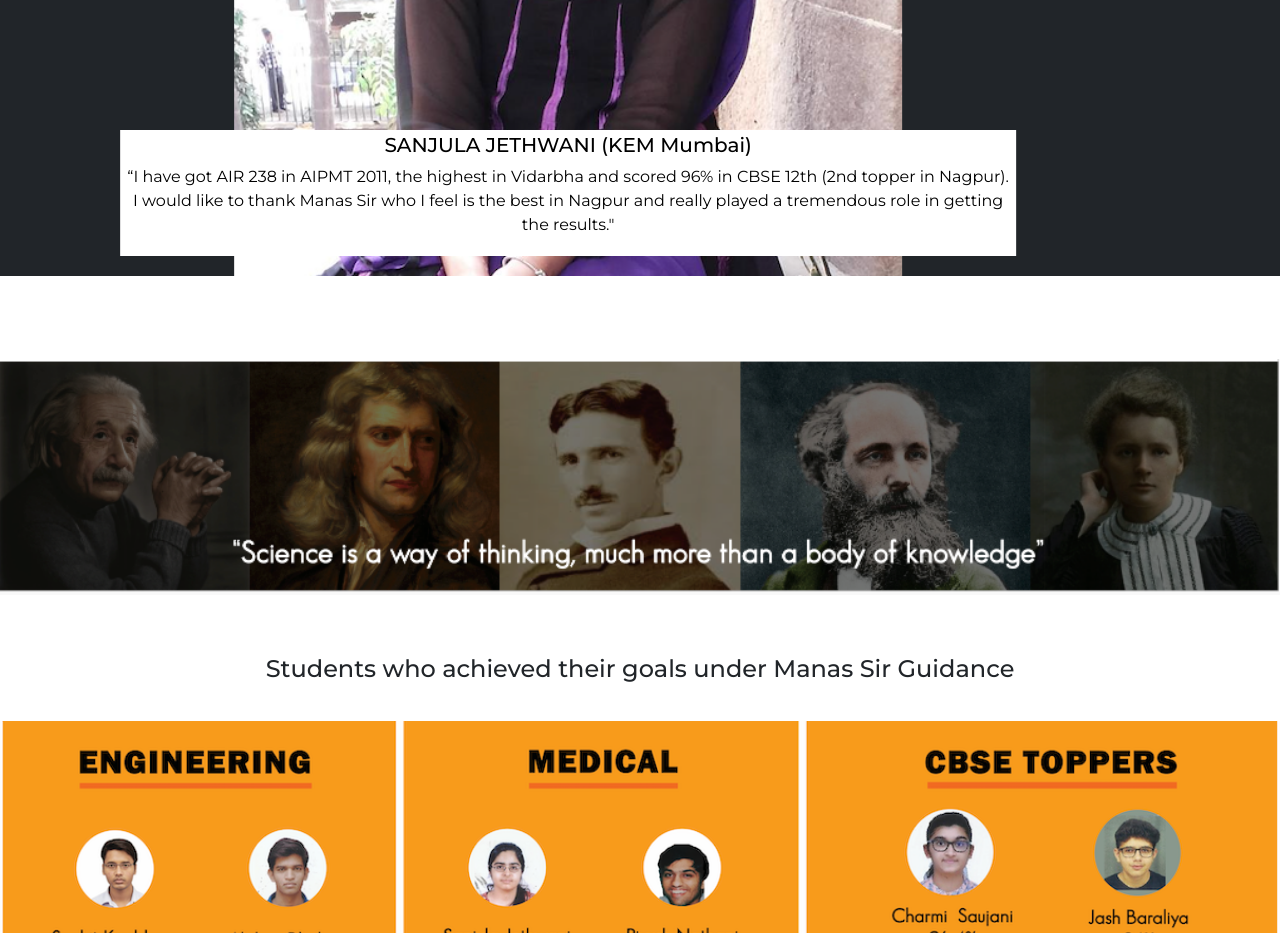
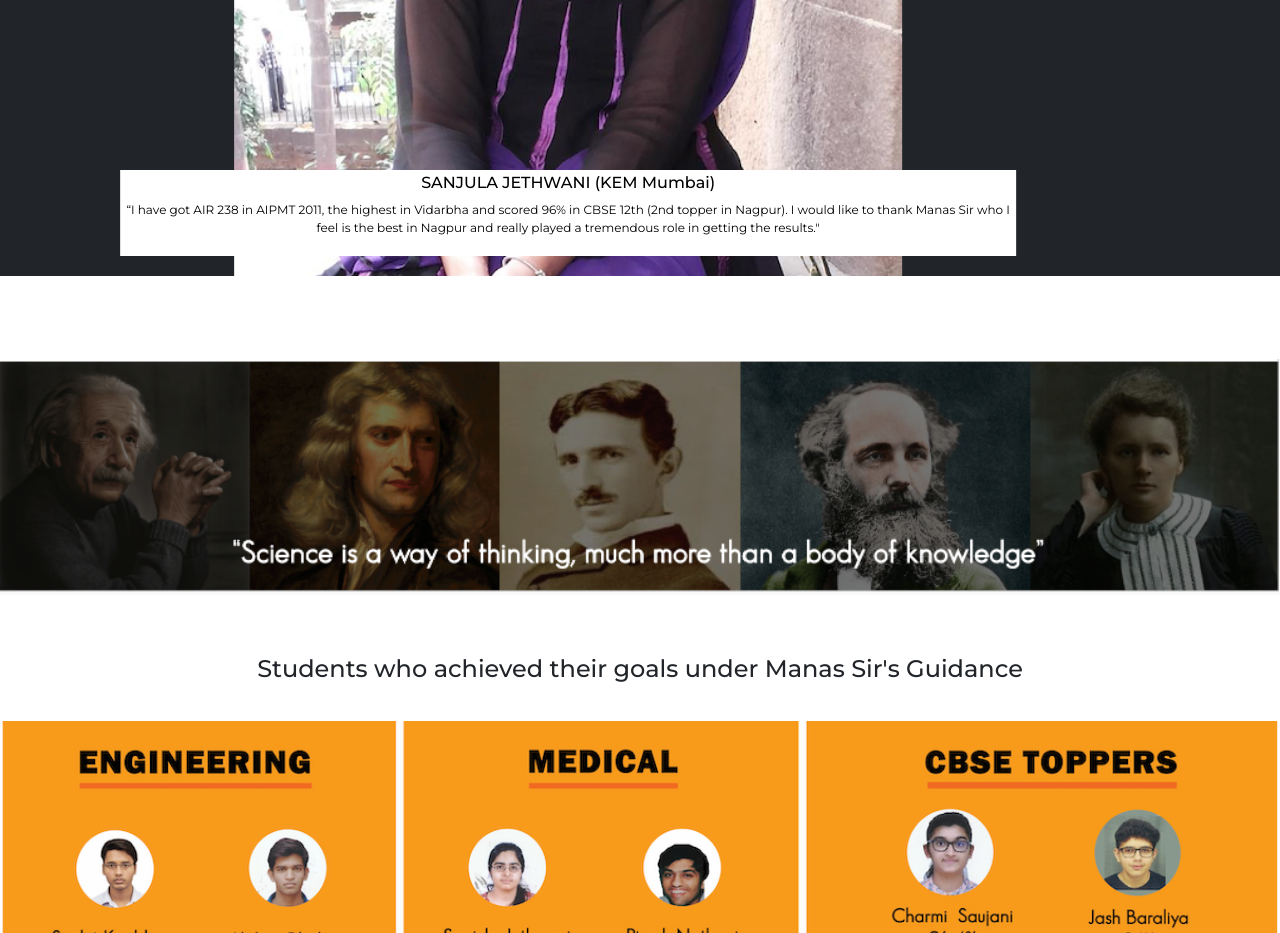
Before and after one commit to RajatWankhede14/manas-repos, a plain HTML site: page index.html in a window 1280 px wide. Shown: the part 2300-3233 px from the top of the page. Drawn offline with nearby package versions, Linux system fonts and the light colour scheme.

Commit message:
minor changes in styles.css

```diff
--- a/index.html
+++ b/index.html
@@ -133,7 +133,7 @@
     </section>
 
     <section class="students">
-      <h4>Students who achieved their goals under Manas Sir Guidance</h4>
+      <h4>Students who achieved their goals under Manas Sir's Guidance</h4>
       <img class="results-img" src="./images/results-img.png" alt="results">
     </section>
 
--- a/styles.css
+++ b/styles.css
@@ -151,6 +151,14 @@ h1 > span {
   color: #000;
 }
 
+.carousel-caption > h5 {
+  font-size: 16px;
+}
+
+.carousel-caption > p {
+  font-size: 12px;
+}
+
 /* Banner */
 
 .banner {
```
